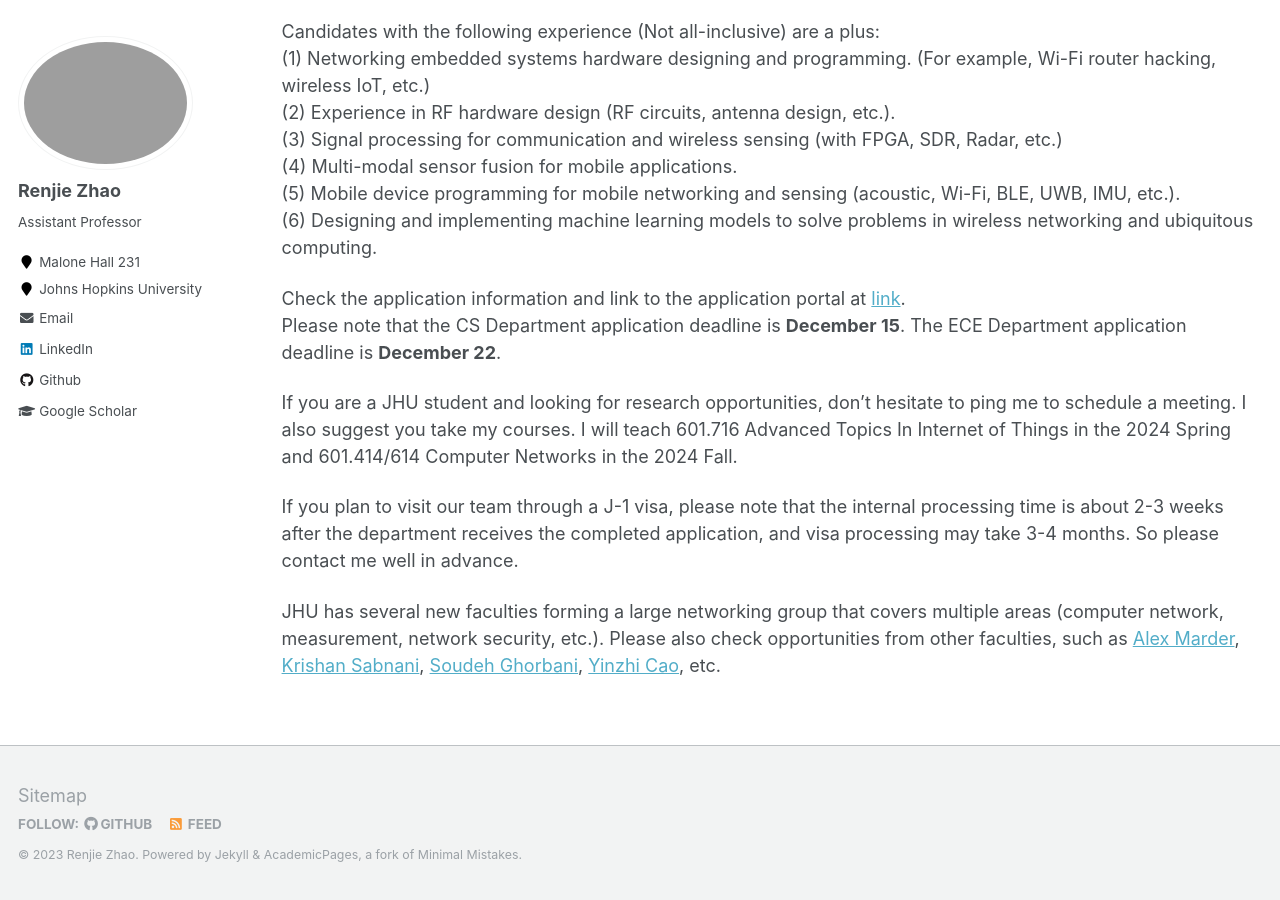
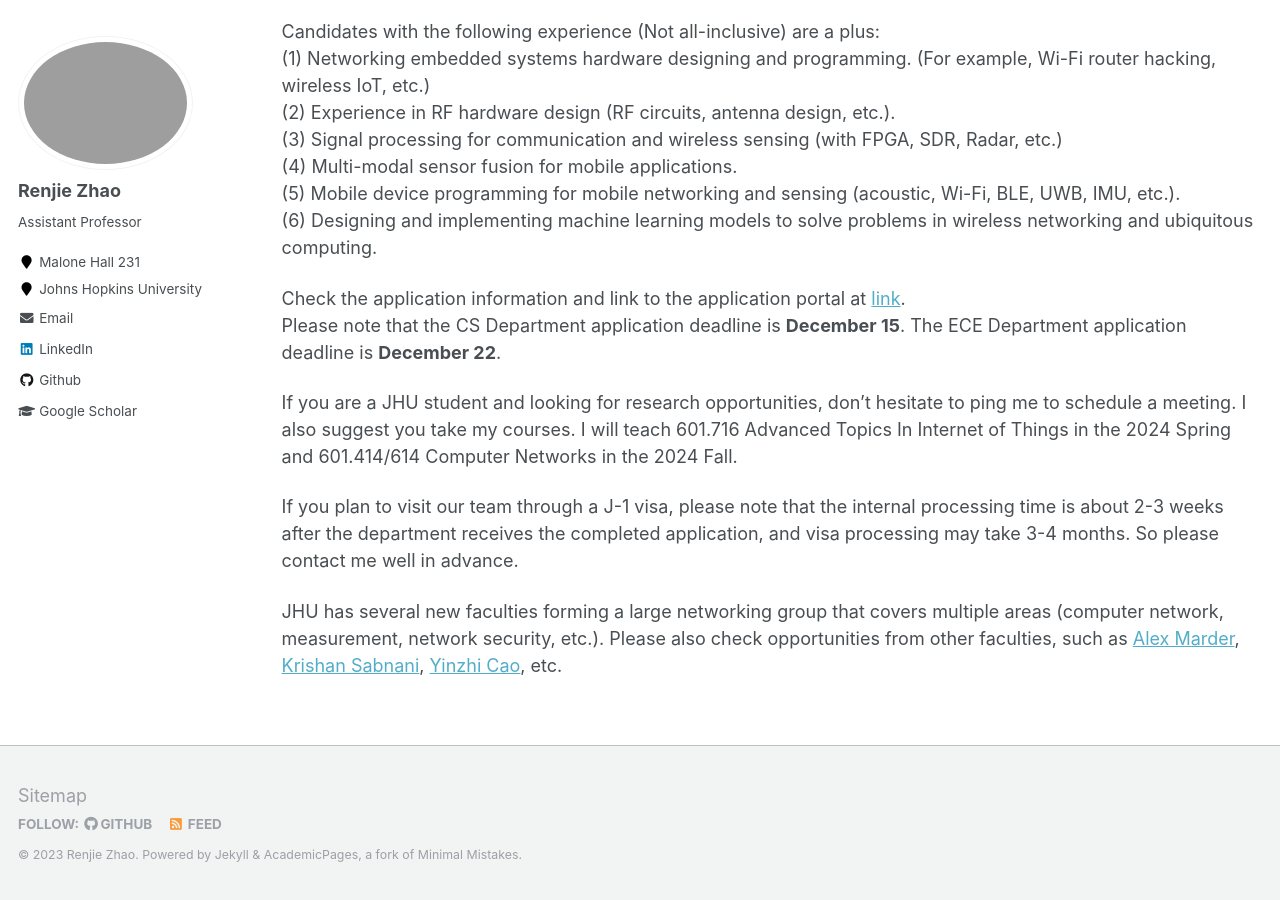
Before and after one commit to mle0108/RenjieZhao.github.io, a Jekyll site: the page built from _pages/notes_to_student.md, in a window 1280 px wide and 900 px high, scrolled down 567 px. Built offline with Jekyll 4.4.1, drawn with Linux system fonts in a browser that asks for light colours.

Commit message:
remove link

```diff
--- a/_pages/notes_to_student.md
+++ b/_pages/notes_to_student.md
@@ -26,4 +26,4 @@ If you are a JHU student and looking for research opportunities, don't hesitate
 
 If you plan to visit our team through a J-1 visa, please note that the internal processing time is about 2-3 weeks after the department receives the completed application, and visa processing may take 3-4 months. So please contact me well in advance.
 
-JHU has several new faculties forming a large networking group that covers multiple areas (computer network, measurement, network security, etc.). Please also check opportunities from other faculties, such as [Alex Marder](https://alexmarder.github.io/), [Krishan Sabnani](https://www.cs.jhu.edu/faculty/krishan-sabnani-2/), [Soudeh Ghorbani](http://soudeh.net/#home), [Yinzhi Cao](http://yinzhicao.org/), etc.
+JHU has several new faculties forming a large networking group that covers multiple areas (computer network, measurement, network security, etc.). Please also check opportunities from other faculties, such as [Alex Marder](https://alexmarder.github.io/), [Krishan Sabnani](https://www.cs.jhu.edu/faculty/krishan-sabnani-2/), [Yinzhi Cao](http://yinzhicao.org/), etc.
```
